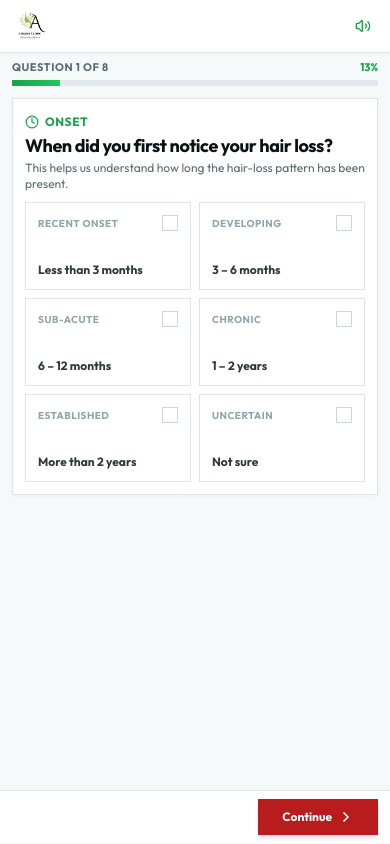
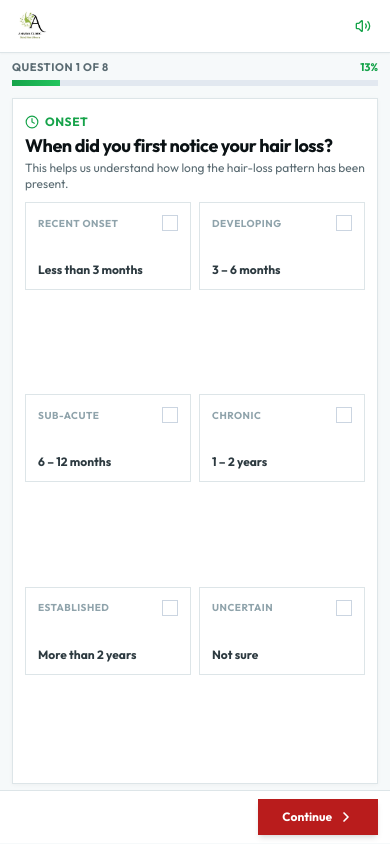
Before and after one commit to shrikantha123/anarva-clinic, a React (Vite) app: page / in a window 390 px wide. Built offline with nearby package versions, Linux system fonts and the light colour scheme.

Commit message:
Expand mobile quiz option rows

```diff
--- a/src/index.css
+++ b/src/index.css
@@ -23,7 +23,7 @@
   }
 
   .quiz-step-card {
-    flex: 0 1 auto !important;
+    flex: 1 1 auto !important;
     min-height: 0 !important;
     justify-content: flex-start !important;
     gap: 12px;
@@ -31,7 +31,7 @@
   }
 
   .quiz-step-card > div {
-    flex: 0 1 auto !important;
+    flex: 1 1 auto !important;
     gap: 10px !important;
     justify-content: flex-start !important;
   }
@@ -63,8 +63,9 @@
   }
 
   .quiz-step-card > div > .grid {
-    flex: 0 0 auto;
-    align-content: start;
+    flex: 1 1 auto;
+    grid-auto-rows: minmax(64px, 1fr);
+    align-content: stretch;
   }
 
   .photo-step-card {
```
